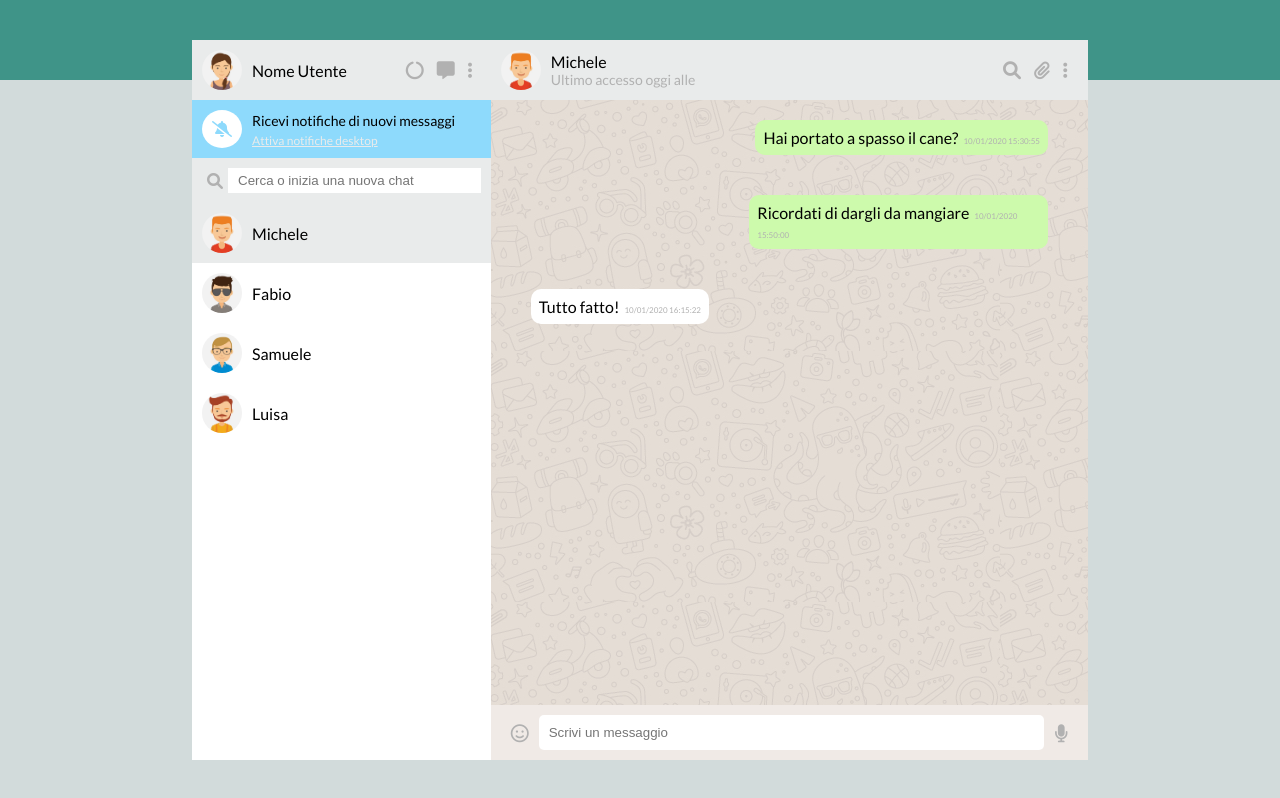
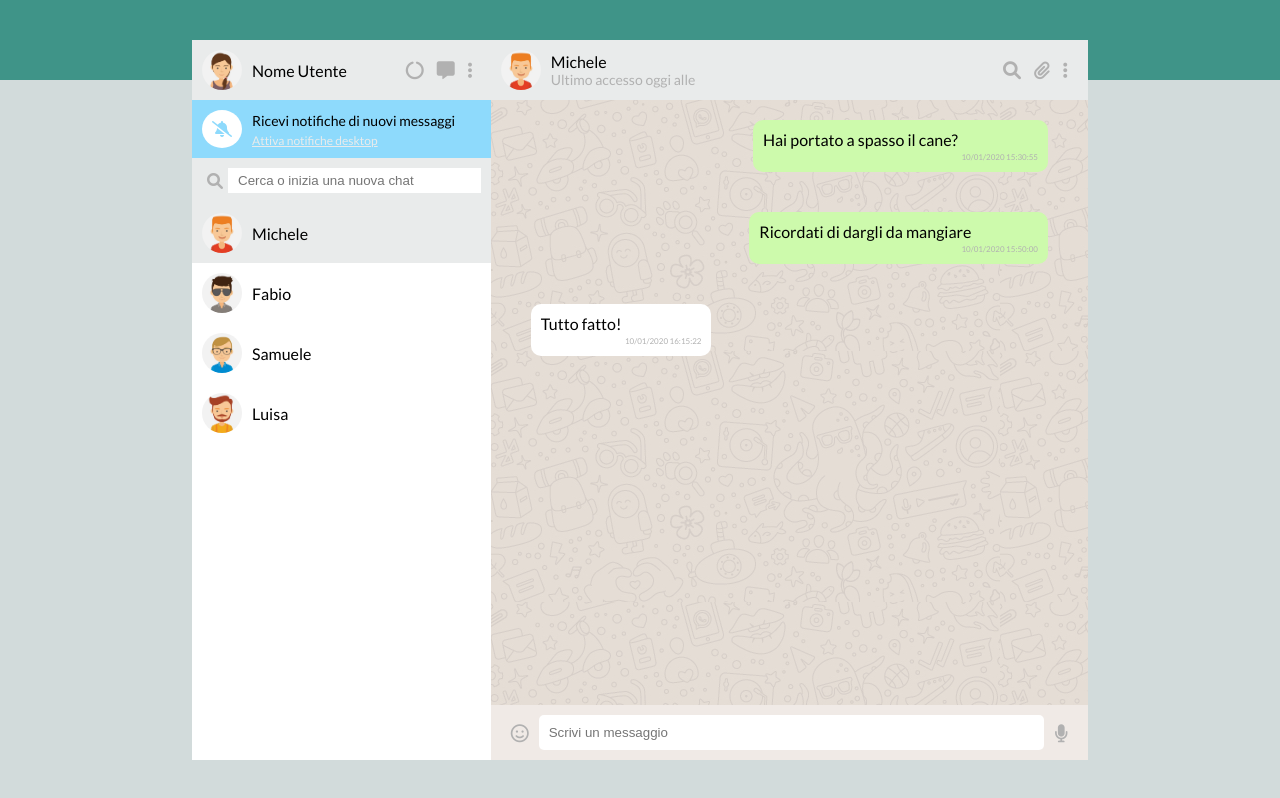
Before and after one commit to andrea-nuzzo/js-html-css-boolzap, a plain HTML site: page index.html in a window 1280 px wide. Drawn offline with nearby package versions, Linux system fonts and the light colour scheme.

Commit message:
fixed posizione data all'interno del messaggio

```diff
--- a/css/style.css
+++ b/css/style.css
@@ -17,7 +17,7 @@ body{
 }
 
 /* *** CONTAINER  *** */
-.container, .columnUsers, .columnChat, .notifications, .user, .avatar, .bell, .search, .nameAccessUser, .sent ,.received {
+.container, .columnUsers, .columnChat, .notifications, .user, .avatar, .bell, .search, .nameAccessUser, .sent ,.received{
     display: flex;
 }
 
@@ -191,7 +191,7 @@ body{
 
 .sent > .textMessage, .received > .textMessage{
     max-width: 50%;
-    padding: 8px;
+    padding:10px;
     border-radius: 10px;
     margin: 20px 40px;
     word-wrap: break-word;
@@ -205,8 +205,21 @@ body{
     background-color: rgb(255, 255, 255);
 }
 
+
+.messageIsideBox{
+    margin: 0 80px 0px 0;
+    min-width: 100%;
+}
+
 .date{
-    margin-left: 5px;
+    text-align: end;
+    margin-top: 3px;
     font-size: 8px;
     color: #b1b1b1;
 }
+
+.clearfix::after{
+    content: '';
+    display: table;
+    clear: both;
+}
--- a/index.html
+++ b/index.html
@@ -75,7 +75,9 @@
             <div class="chatBox">
                 <div v-for="message in contacts[activeIndex].messages">
                     <div :class ="message.status == 'sent' ? 'sent' : 'received'">
-                        <div class="textMessage">{{message.message}}<span class="date">{{message.date}}</span>
+                        <div class="textMessage clearfix">
+                            <div class="messageIsideBox">{{message.message}}</div>
+                            <div class="date">{{message.date}}</div>
                         </div>
                     </div>
                 </div>
```
